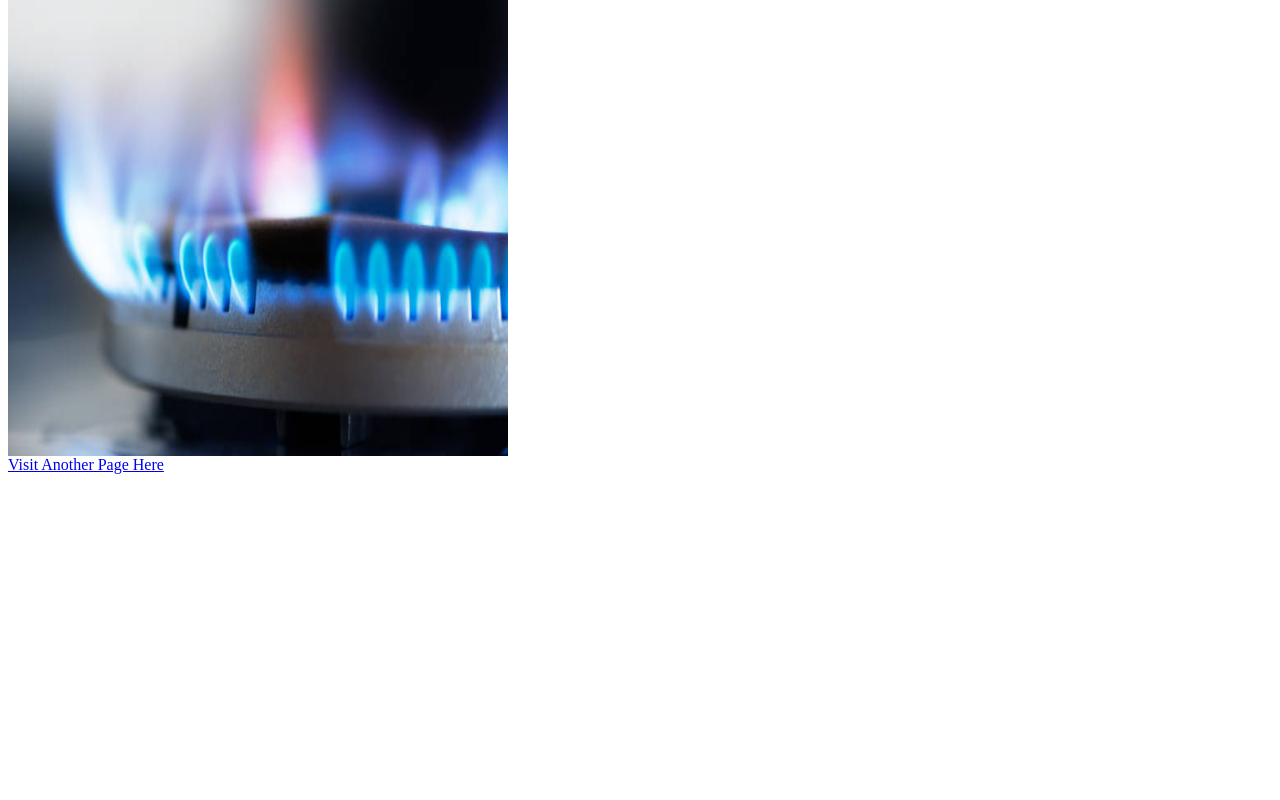
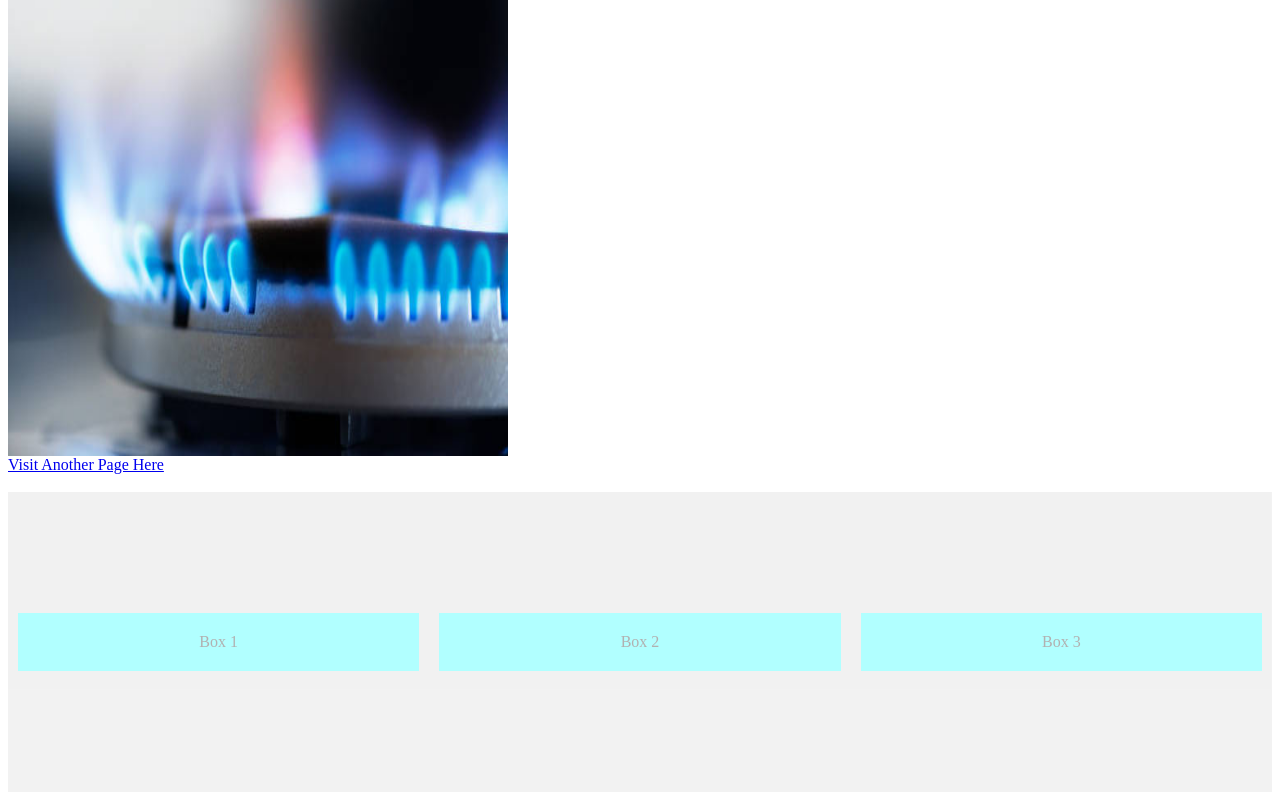
Before and after one commit to Darasco-1/Third-Week, a plain HTML site: page index.html in a window 1280 px wide. Shown: the part 582-1382 px from the top of the page. Before the commit the page ends 1064 px from the top, so only its background shows below. Drawn offline with Linux system fonts and the light colour scheme.

Commit message:
Flexbox Pratice

```diff
--- a/index.html
+++ b/index.html
@@ -6,6 +6,7 @@
     </head>
 
     <body>
+
         <p class="a"> Let us hide this paragragh using Css</p>
         <p class="b"> This paragraph will display inline with the image</p>
         <img src="gas blue flame from gas cooker.jpg" alt="This image is not Supported">
@@ -13,6 +14,14 @@
         <br><br>
 
         <img class="c" src="gas blue flame from gas cooker.jpg" alt="This image is not Supported" width="500px" height="600px">
-        <a href="#">Visit Another Page Here</a>
+        <a href="#">Visit Another Page Here</a> <br><br>
+
+        <!-- FLEX BOX PRACTICE. Here the width and height will be distributed evenly among the elements-->
+
+        <div class="container">
+            <div class="box"> Box 1</div>
+            <div class="box"> Box 2</div>
+            <div class="box"> Box 3</div>
+        </div>
     </body>
 </html>
--- a/style.css
+++ b/style.css
@@ -13,3 +13,20 @@ img.c{
     width:500px;
     height:600px;
 }
+
+.container{
+    display: flex;
+    justify-content: space-between; /* distribute the space items evenly */
+    align-items: center; /*aligns itmes vetically in the center*/
+    background-color: lightgrey;
+    height: 300px;
+    opacity: 0.3;
+}
+
+.box{
+    flex: 1; /* makes all boxes take up the same space */
+    margin: 0 10px; /* add horizontal space between the boxes */
+    padding: 20px; /* adds space inside each box */
+    background-color: AQUA;
+    TEXT-ALIGN: center;
+}
```
Also changed, not shown: flexbox.css (added), flexbox.html (added).
